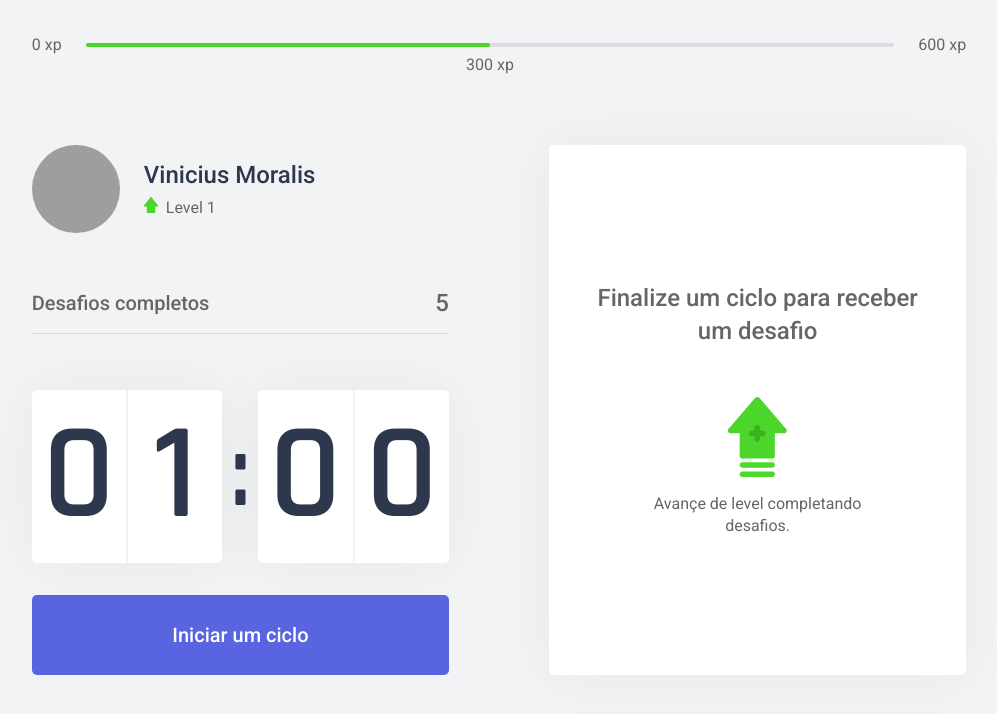
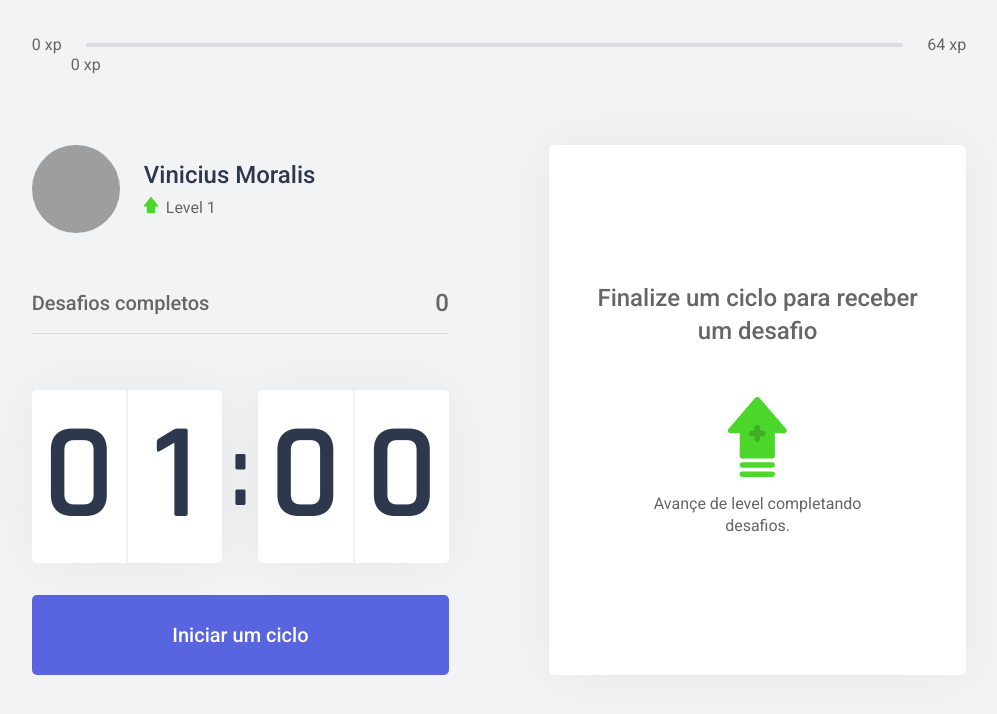
Before and after one commit to ViniciusMoralis1/move-it, a Next.js app: page / in a window 1280 px wide. Shown: the top 714 px of the page, without its empty margins (141-1138 px from the left). Built offline with nearby package versions, Linux system fonts and the light colour scheme; grey boxes are pictures that could not be loaded.

Commit message:
finalizando as regras de negocio

```diff
--- a/src/components/ChallengeBox.tsx
+++ b/src/components/ChallengeBox.tsx
@@ -3,13 +3,13 @@
 import styles from '../styles/components/ChallengeBox.module.css';
 
 export function ChallengeBox(){
-  const { activeChallenge } = useContext(ChallengesContext);
+  const { activeChallenge, resetChallenge } = useContext(ChallengesContext);
 
   return (
     <div className={styles.challengeBoxContainer}>
       { activeChallenge ? (
         <div className={styles.challengeActive}>
-          <head>Ganhe {activeChallenge.ammount} xp</head>
+          <head>Ganhe {activeChallenge.amount} xp</head>
 
           <main>
             <img src={`icons/${activeChallenge.type}.svg`} alt=""/>
@@ -21,6 +21,7 @@
             <button
               type="button"
               className={styles.challengeFailedButton}
+              onClick={resetChallenge}
             >
               Falhei
             </button>
--- a/src/components/CompletedChallenges.tsx
+++ b/src/components/CompletedChallenges.tsx
@@ -1,10 +1,14 @@
+import { useContext } from 'react';
+import { ChallengesContext } from '../contexts/ChallengesContext';
 import styles from '../styles/components/CompletedChallenges.module.css'
 
 export function CompletedChallenges(){
+  const { completed } = useContext(ChallengesContext)
+
   return (
     <div className={styles.completedContainer}>
       <span>Desafios completos</span>
-      <span>5</span>
+      <span>{completed}</span>
     </div>
   );
 }
--- a/src/components/ExperienceBar.tsx
+++ b/src/components/ExperienceBar.tsx
@@ -1,14 +1,22 @@
+import { useContext } from 'react'
+import { ChallengesContext } from '../contexts/ChallengesContext'
 import styles from '../styles/components/ExperienceBar.module.css'
 
 export function ExperienceBar() {
+  const { currentExperience, experienceToNextLevel } = useContext(ChallengesContext)
+
+  const percentToNextLevel = Math.round(currentExperience * 100) / experienceToNextLevel;
+
   return(
     <header className={styles.experienceBar}>
       <span>0 xp</span>
       <div>
-        <div style={{ width: '50%' }} />
-        <span className={styles.currentExperience} style={{ left: '50%' }}>300 xp</span>
+        <div style={{ width: `${percentToNextLevel}%` }} />
+        <span className={styles.currentExperience} style={{ left: `${percentToNextLevel}%` }}>
+          {currentExperience} xp
+        </span>
       </div>
-      <span>600 xp</span>
+      <span>{experienceToNextLevel} xp</span>
     </header>
   )
 }
--- a/src/contexts/ChallengesContext.tsx
+++ b/src/contexts/ChallengesContext.tsx
@@ -4,7 +4,7 @@
 interface Challenge {
   type: 'body' | 'eye';
   description: String;
-  ammount: number;
+  amount: number;
 }
 
 interface ChallengesContextData {
@@ -12,8 +12,10 @@
   currentExperience: number;
   completed: number;
   activeChallenge: Challenge;
+  experienceToNextLevel: number;
   levelUp: () => void;
   startNewChallenge: () => void;
+  resetChallenge: () => void;
 }
 
 interface ChallengesProviderProps {
@@ -28,6 +30,8 @@
   const [ completed, setCompleted ] = useState(0);
   const [ activeChallenge, setActiveChallenge ] = useState(null);
 
+  const experienceToNextLevel = Math.pow((level + 1) * 4, 2);
+
   function levelUp(){
     setLevel(level + 1);
   }
@@ -39,14 +43,20 @@
     setActiveChallenge(challenge)
   }
 
+  function resetChallenge() {
+    setActiveChallenge(null);
+  }
+
   return (
     <ChallengesContext.Provider value={{
       level,
       currentExperience,
       completed,
       activeChallenge,
+      experienceToNextLevel,
       levelUp,
-      startNewChallenge
+      startNewChallenge,
+      resetChallenge
       }}>
       { children }
     </ChallengesContext.Provider>
```
